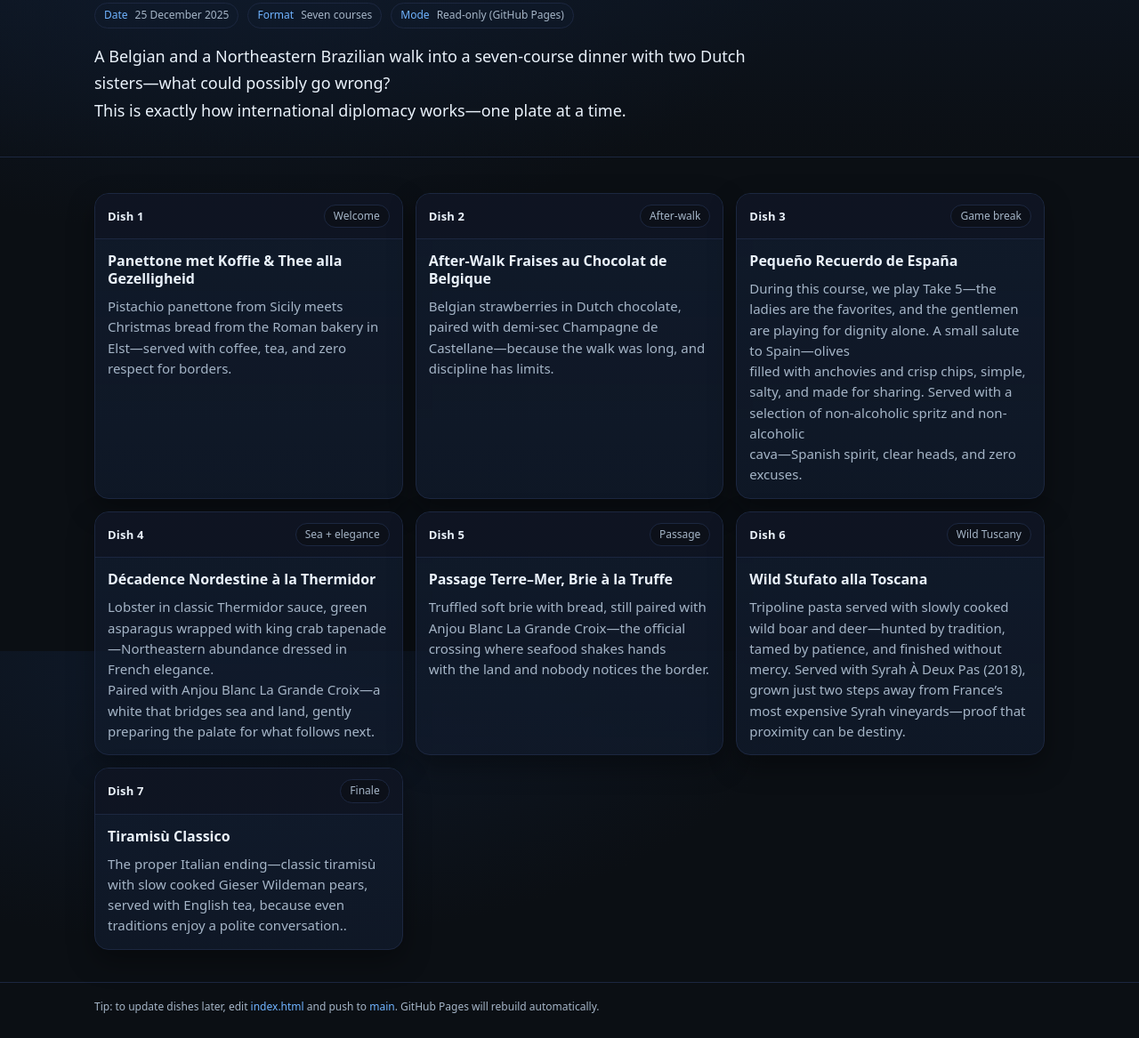
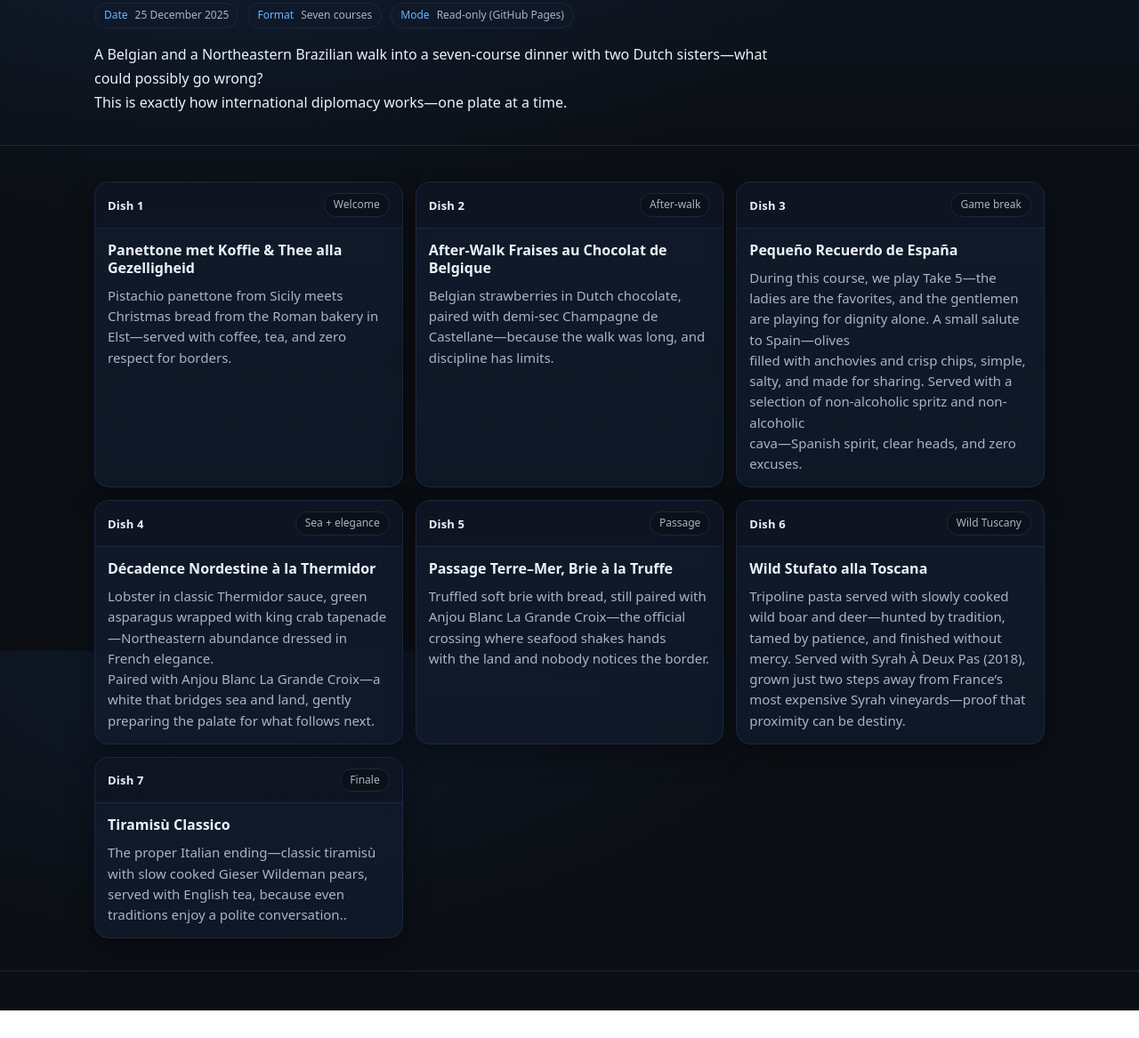
Before and after one commit to jguenza/event_calendar, a plain HTML site: page index.html in a window 1280 px wide. Shown: the part 68-1235 px from the top of the page at 89% size. After the commit the page ends 1204 px from the top, so only its background shows below. Drawn offline with Linux system fonts and the light colour scheme.

Commit message:
small changes

```diff
--- a/index.html
+++ b/index.html
@@ -105,7 +105,7 @@
         <span class="chip"><span class="accent">Format</span> Seven courses</span>
         <span class="chip"><span class="accent">Mode</span> Read-only (GitHub Pages)</span>
       </div>
-      <p style="font-size:18px; line-height:1.7; max-width:780px; margin-top:16px;">
+      <p style="font-size:16px; line-height:1.7; max-width:780px; margin-top:16px;">
         A Belgian and a Northeastern Brazilian walk into a seven-course dinner with two Dutch sisters—what could possibly go wrong?<br/>
         This is exactly how international diplomacy works—one plate at a time.
       </p>
@@ -204,7 +204,6 @@ grown just two steps away from France’s most expensive Syrah vineyards—proof
 
   <footer>
     <div class="wrap">
-      Tip: to update dishes later, edit <span class="accent">index.html</span> and push to <span class="accent">main</span>. GitHub Pages will rebuild automatically.
     </div>
   </footer>
 </body>
```
